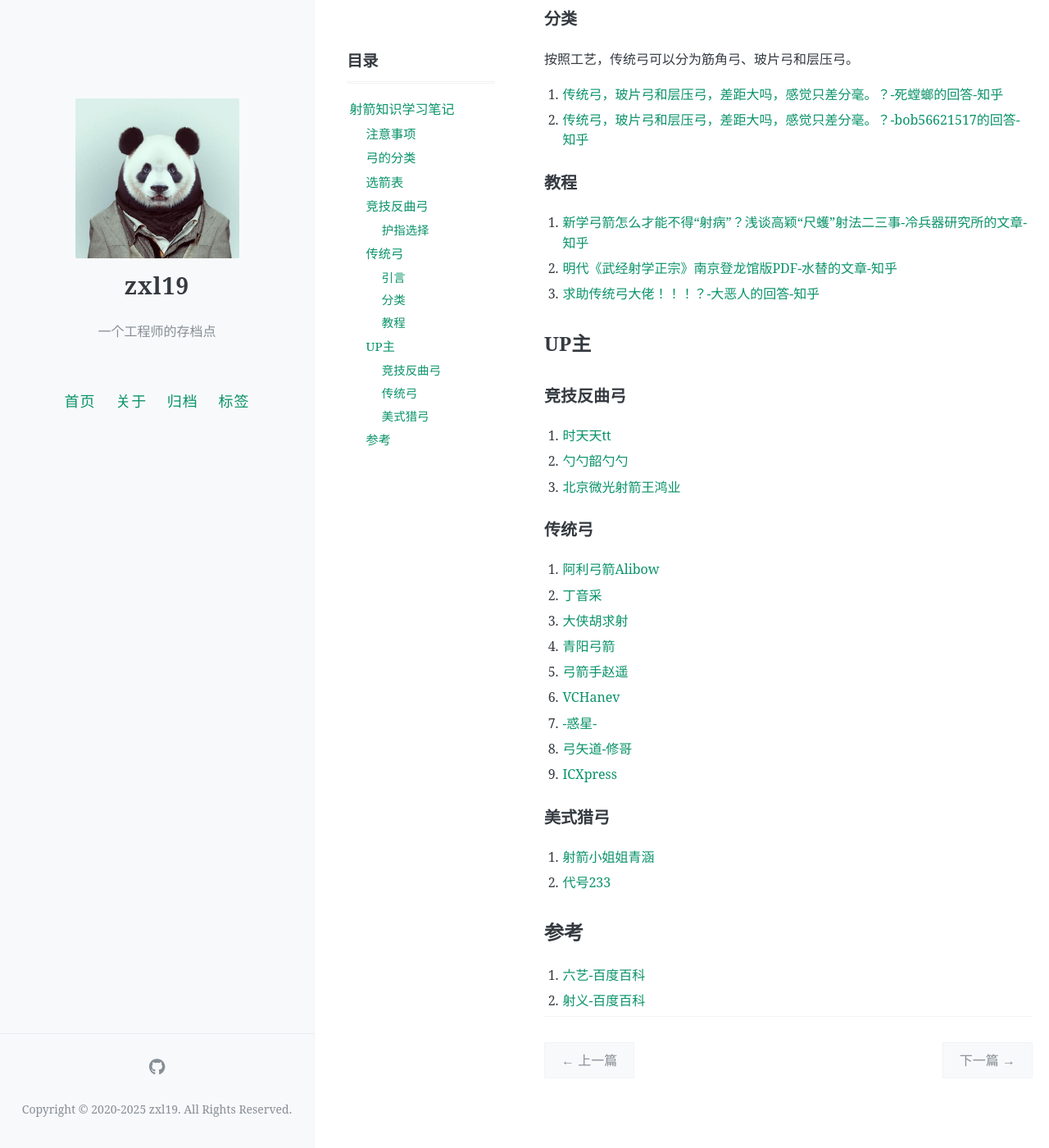
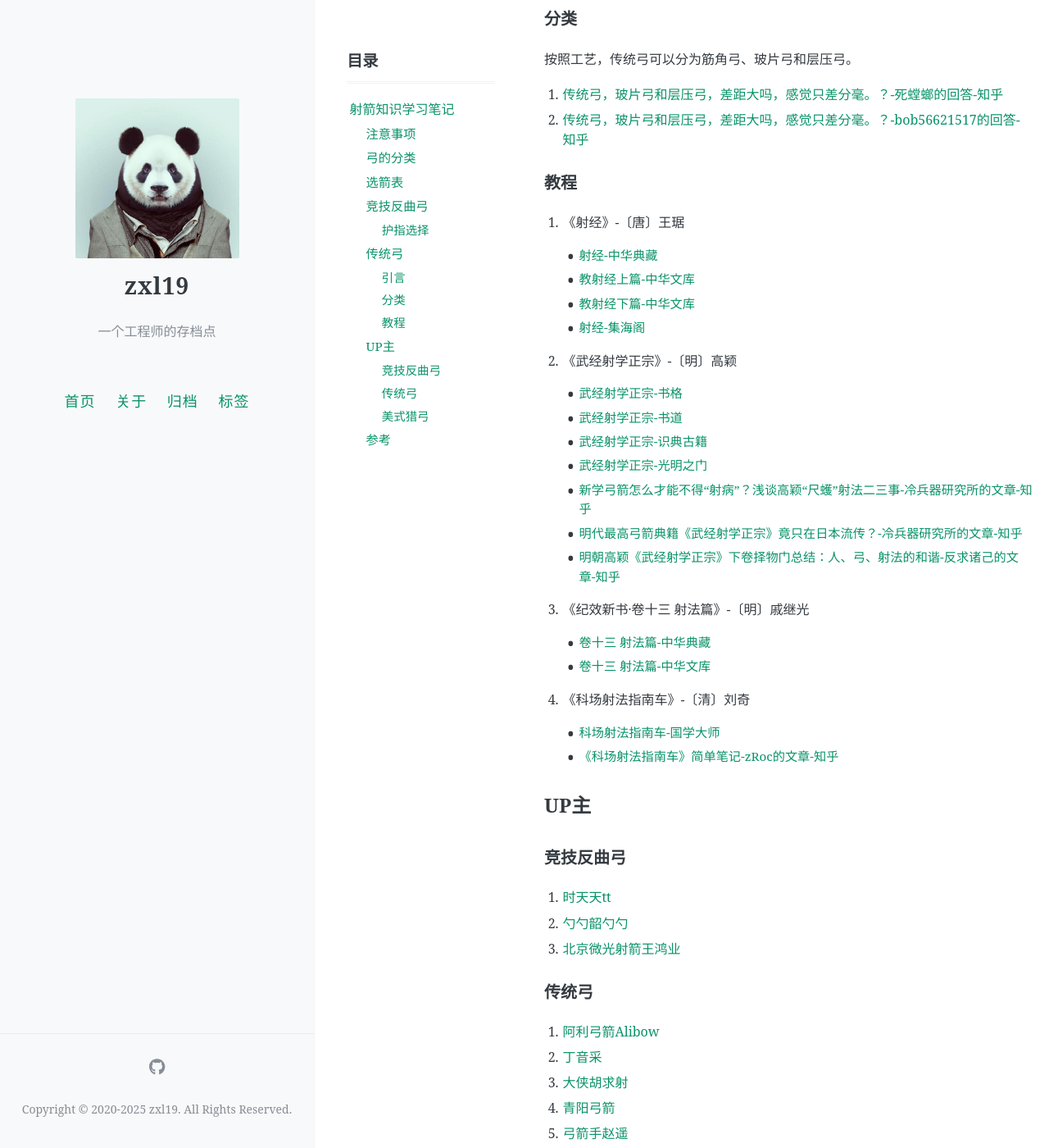
Before and after one commit to zxl19/zxl19.github.io, a Jekyll site: the page built from _posts/2025-02-01-archery-note.md, in a window 1280 px wide and 1400 px high, scrolled down 1425 px. Shown: the whole window at 82% size. Built offline with Jekyll 4.4.1, drawn with Linux system fonts in a browser that asks for light colours; comment, search, counter and statistics services are not loaded; some of the changed text lies outside the part shown.

Commit message:
Update Posts modified:   _posts/2020-06-08-meme-archive.md modified:   _posts/2022-09-20-personal-blog.md modified:   _posts/2025-02-01-archery-note.md new file:   _posts/2025-08-09-keyboard-diy-note.md modified:   _posts/TODO-openmp-note.md

```diff
--- a/_posts/2025-02-01-archery-note.md
+++ b/_posts/2025-02-01-archery-note.md
@@ -75,9 +75,32 @@ pinned: false
 
 ### 教程
 
-1. [新学弓箭怎么才能不得“射病”？浅谈高颖“尺蠖”射法二三事-冷兵器研究所的文章-知乎](https://zhuanlan.zhihu.com/p/29953757)
-2. [明代《武经射学正宗》南京登龙馆版PDF-水替的文章-知乎](https://zhuanlan.zhihu.com/p/63717735)
-3. [求助传统弓大佬！！！？-大恶人的回答-知乎](https://www.zhihu.com/question/300801131/answer/541903005)
+1. 《射经》-〔唐〕王琚
+
+    - [射经-中华典藏](https://www.zhonghuadiancang.com/xueshuzaji/14055/)
+    - [教射经上篇-中华文库](https://www.zhonghuashu.com/wiki/%E6%95%99%E5%B0%84%E7%B6%93%E4%B8%8A%E7%AF%87)
+    - [教射经下篇-中华文库](https://www.zhonghuashu.com/wiki/%E6%95%99%E5%B0%84%E7%B6%93%E4%B8%8B%E7%AF%87)
+    - [射经-集海阁](https://jihaige.com/xueshuzaji-3qfmsghx-187467.html)
+
+2. 《武经射学正宗》-〔明〕高颖
+
+    - [武经射学正宗-书格](https://www.shuge.org/view/wu_jing_she_xue_zheng_zong/)
+    - [武经射学正宗-书道](https://shd.org.cn/book/show/63)
+    - [武经射学正宗-识典古籍](https://www.shidianguji.com/ens/book/SDZJ0319)
+    - [武经射学正宗-光明之门](http://www.gmzm.org/?gujitushu/wujingshexuezhengzong.html)
+    - [新学弓箭怎么才能不得“射病”？浅谈高颖“尺蠖”射法二三事-冷兵器研究所的文章-知乎](https://zhuanlan.zhihu.com/p/29953757)
+    - [明代最高弓箭典籍《武经射学正宗》竟只在日本流传？-冷兵器研究所的文章-知乎](https://zhuanlan.zhihu.com/p/28577564)
+    - [明朝高颖《武经射学正宗》下卷择物门总结：人、弓、射法的和谐-反求诸己的文章-知乎](https://zhuanlan.zhihu.com/p/16522223707)
+
+3. 《纪效新书·卷十三 射法篇》-〔明〕戚继光
+
+    - [卷十三 射法篇-中华典藏](https://www.diancang.xyz/xueshuzaji/jixiaoxinshu/8308.html)
+    - [卷十三 射法篇-中华文库](https://www.zhonghuashu.com/wiki/%E7%B4%80%E6%95%88%E6%96%B0%E6%9B%B8/%E5%8D%B7%E5%8D%81%E4%B8%89)
+
+4. 《科场射法指南车》-〔清〕刘奇
+
+    - [科场射法指南车-国学大师](https://www.guoxuedashi.net/shumu/1973341zm.html)
+    - [《科场射法指南车》简单笔记-zRoc的文章-知乎](https://zhuanlan.zhihu.com/p/307349881)
 
 ## UP主
 
@@ -108,3 +131,6 @@ pinned: false
 
 1. [六艺-百度百科](https://baike.baidu.com/item/%E5%85%AD%E8%89%BA/238715)
 2. [射义-百度百科](https://baike.baidu.com/item/%E5%B0%84%E4%B9%89/4308927)
+3. [弓箭类书籍单-书格](https://www.shuge.org/meet/topic/13537/)
+4. [射箭新手该如何入门？-油瓶射怪的回答-知乎](https://www.zhihu.com/question/39720596/answer/3566794145)
+5. [古代军队的弓箭手戴着头盔是否影响靠位？-江东的回答-知乎](https://www.zhihu.com/question/593074125/answer/2971291230)
```
Also changed, not shown: _posts/2020-06-08-meme-archive.md (+13 -1 lines), _posts/2022-09-20-personal-blog.md (+5 -0 lines), _posts/2025-08-09-keyboard-diy-note.md (added, +57 -0 lines), _posts/TODO-openmp-note.md (+1 -0 lines).
